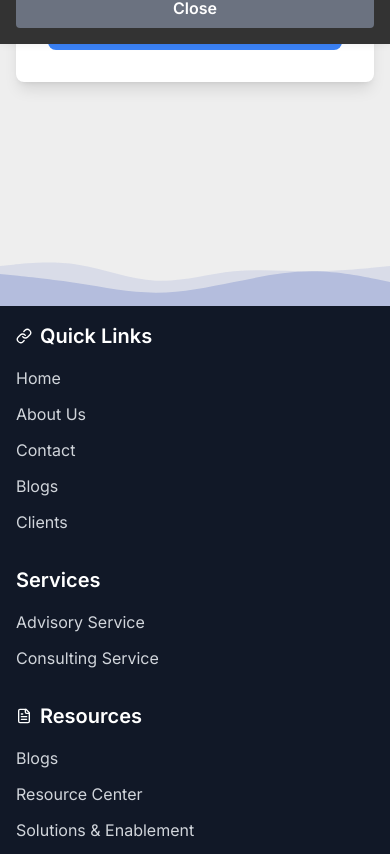
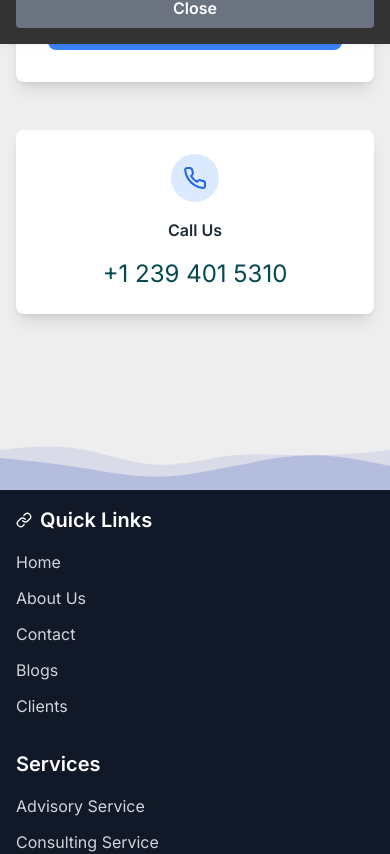
Before and after one commit to Sangi2020/tl-scf-strategies-enhancement, a Next.js app: page /contact-us in a window 390 px wide. Shown: the part 800-1654 px from the top of the page. Built offline with nearby package versions, Linux system fonts and the light colour scheme; no server answers.

Commit message:
Hardcode updated phone number

```diff
--- a/src/components/Footer.jsx
+++ b/src/components/Footer.jsx
@@ -15,6 +15,23 @@ import XIcon from './ui/XIcon';
 import Image from 'next/image';
 import toast from 'react-hot-toast';
 import useCompanyStore from '@/store/useCompanyStore';
+
+const formatPhoneDisplay = (value) => {
+  if (!value) return '';
+
+  const digits = value.replace(/\D/g, '');
+  if (!digits) return '';
+
+  if (digits.length === 11 && digits.startsWith('1')) {
+    return `+1 ${digits.slice(1, 4)} ${digits.slice(4, 7)} ${digits.slice(7)}`;
+  }
+
+  if (digits.length === 10) {
+    return `+1 ${digits.slice(0, 3)} ${digits.slice(3, 6)} ${digits.slice(6)}`;
+  }
+
+  return `+${digits}`;
+};
 
 const Footer = () => {
   const currentYear = new Date().getFullYear();
@@ -184,11 +201,11 @@ const Footer = () => {
               <h3 className="text-xl font-semibold text-white">Connect With Us</h3>
               <div className="flex flex-col space-y-4">
                 <a
-                  href={`tel:${phone}`}
+                  href={`tel:${phone?.replace(/\D/g, '') || ''}`}
                   className="flex items-center space-x-3 text-gray-400 hover:text-blue-400 transition-colors group"
                 >
                   <PhoneIcon className="w-5 h-5 group-hover:scale-110 transition-transform" />
-                  <span className="text-base md:text-lg">+{phone} </span>
+                  <span className="text-base md:text-lg">{formatPhoneDisplay(phone)}</span>
                 </a>
 
                 <a
--- a/src/components/JsonLd.js
+++ b/src/components/JsonLd.js
@@ -12,7 +12,7 @@ export default function JsonLd() {
             "logo": "https://www.scfstrategies.com/logo.png",
             "contactPoint": {
               "@type": "ContactPoint",
-              "telephone": "+1-XXX-XXX-XXXX",
+              "telephone": "+1 239 401 5310",
               "contactType": "customer service"
             },
             "sameAs": [
--- a/src/components/contact/ContactContent.jsx
+++ b/src/components/contact/ContactContent.jsx
@@ -5,6 +5,23 @@ import ContactForm from '@/components/contact/ContactForm';
 import { Mail, Phone } from 'lucide-react';
 import useCompanyStore from '@/store/useCompanyStore';
 // import useCompanyStore from '@/store/companyStore'; // Adjust the import path if necessary
+
+const formatPhoneDisplay = (value) => {
+  if (!value) return '';
+
+  const digits = value.replace(/\D/g, '');
+  if (!digits) return '';
+
+  if (digits.length === 11 && digits.startsWith('1')) {
+    return `+1 ${digits.slice(1, 4)} ${digits.slice(4, 7)} ${digits.slice(7)}`;
+  }
+
+  if (digits.length === 10) {
+    return `+1 ${digits.slice(0, 3)} ${digits.slice(3, 6)} ${digits.slice(6)}`;
+  }
+
+  return `+${digits}`;
+};
 
 const ContactContent = () => {
   const { companymail, phone, fetchCompanyDetails } = useCompanyStore();
@@ -49,13 +66,13 @@ const ContactContent = () => {
 
                 {/* Phone Card */}
                 {phone && (
-                  <a href={`tel:${phone}`} className="bg-white rounded-lg shadow-lg p-6 transform transition-all duration-200 hover:scale-105">
+                  <a href={`tel:${phone?.replace(/\D/g, '') || ''}`} className="bg-white rounded-lg shadow-lg p-6 transform transition-all duration-200 hover:scale-105">
                     <div className="flex flex-col items-center text-center space-y-4">
                       <div className="p-3 bg-blue-100 rounded-full">
                         <Phone className="w-6 h-6 text-blue-600" />
                       </div>
                       <h3 className="font-semibold text-gray-800">Call Us</h3>
-                      <p className="text-2xl text-title">+{phone}</p>
+                      <p className="text-2xl text-title">{formatPhoneDisplay(phone)}</p>
                     </div>
                   </a>
                 )}
--- a/src/store/useCompanyStore.js
+++ b/src/store/useCompanyStore.js
@@ -1,18 +1,20 @@
 import axios from 'axios';
 import { create } from 'zustand';
+
+const COMPANY_PHONE = '2394015310';
 
 const useCompanyStore = create((set) => ({
     logoUrl: '',
     location: '',
     companymail: '',
-    phone: '',
+    phone: COMPANY_PHONE,
     mapUrl: '',
 
     setCompanyData: (data) => set({
         logoUrl: data.logo,
         location: data.location,
         companymail: data.email,
-        phone: data.phone,
+        phone: COMPANY_PHONE,
         mapUrl: data.mapUrl,
     }),
 
@@ -23,16 +25,23 @@ const useCompanyStore = create((set) => ({
                 throw new Error("Failed to fetch company details");
             }
 
-            const { data } = response.data
+            const { data } = response.data;
             set({
                 logoUrl: data.logo,
                 location: data.location,
                 companymail: data.email,
-                phone: data.phone,
+                phone: COMPANY_PHONE,
                 mapUrl: data.mapUrl,
             });
         } catch (error) {
             console.error("Error fetching company details:", error);
+            set({
+                logoUrl: '',
+                location: '',
+                companymail: '',
+                phone: COMPANY_PHONE,
+                mapUrl: '',
+            });
         }
     }
 }));
```
